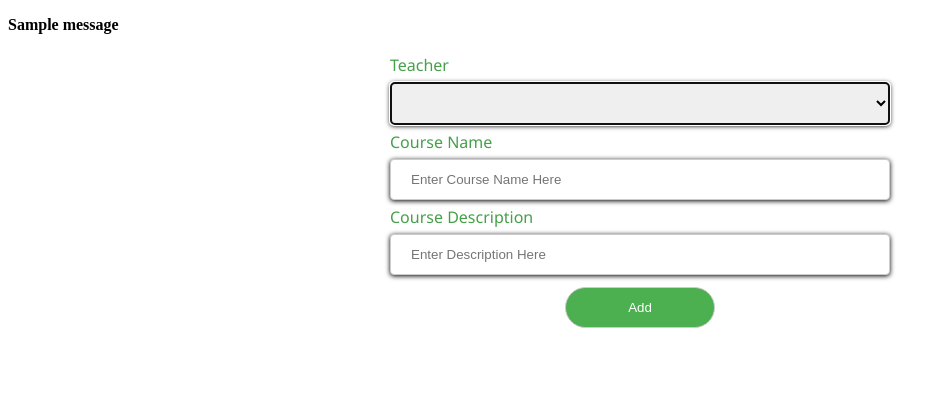
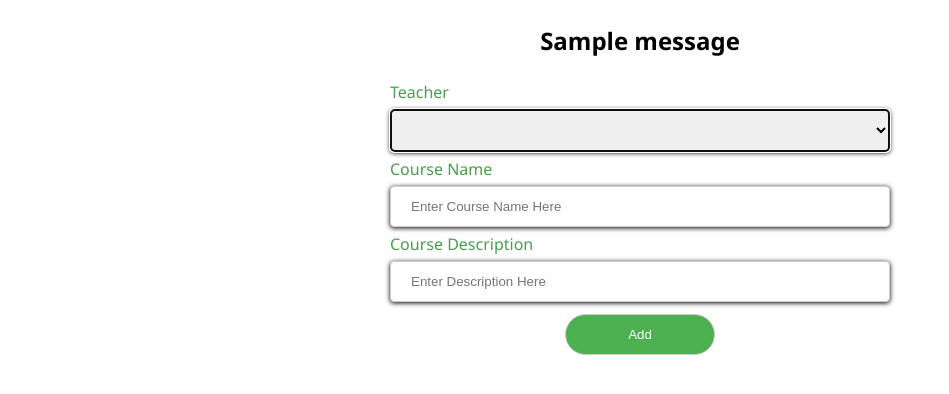
Before and after one commit to Daniel-1116/Students-Flask-Daniel, a Flask app: page /add_course in a window 1280 px wide. Shown: the part 56-450 px from the top of the page, without its empty margins (0-949 px from the left). Run offline with Flask 2, Linux system fonts and the light colour scheme; one stand-in notice (Sample message) is shown; data that the repository does not hold is empty.

Commit message:
progress

```diff
--- a/static/style.css
+++ b/static/style.css
@@ -6,6 +6,16 @@
     font-family: 'Segoe UI', Tahoma, Geneva, Verdana, sans-serif;
     color: #45a049;
 
+  }
+  .message {
+
+    background-color:transparent;
+    width: fit-content;
+    color: #000000;
+    font-family:'Segoe UI', Tahoma, Geneva, Verdana, sans-serif;
+    margin-left: auto;
+    margin-right: auto;
+    font-size: x-large;
   }
 
   ul {
--- a/templates/add_course.html
+++ b/templates/add_course.html
@@ -1,5 +1,6 @@
 <!DOCTYPE html>
 <html lang="en">
+
 <head>
     <meta charset="UTF-8">
     <meta http-equiv="X-UA-Compatible" content="IE=edge">
@@ -7,13 +8,16 @@
     <link rel="stylesheet" href="/static/style.css">
     <title>Add Course</title>
 </head>
+
 <body>
     {% include 'navbar.html' %}
     {% with messages = get_flashed_messages() %}
     {% if messages %}
-        {% for message in messages %}
+    {% for message in messages %}
+    <div class="message">
         <p><strong>{{message}}</strong></p>
-        {% endfor %}
+    </div>
+    {% endfor %}
     {% endif %}
     {% endwith %}
     <div class="main">
@@ -32,4 +36,5 @@
         </form>
     </div>
 </body>
+
 </html>
```
